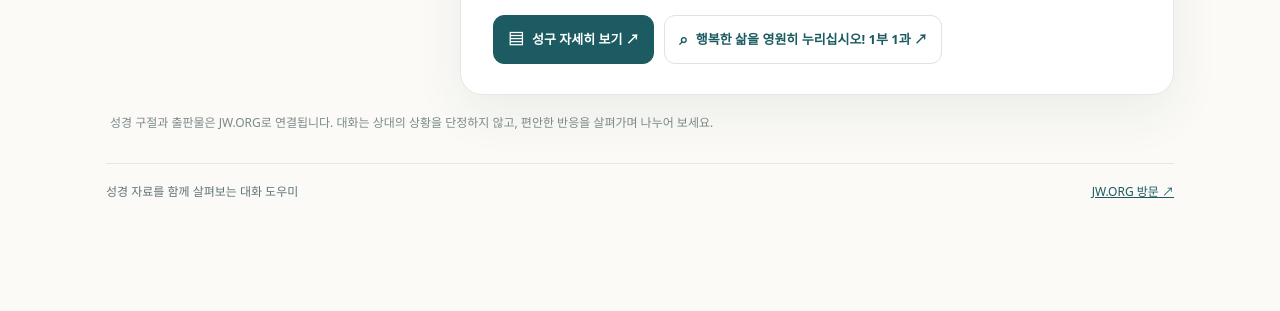
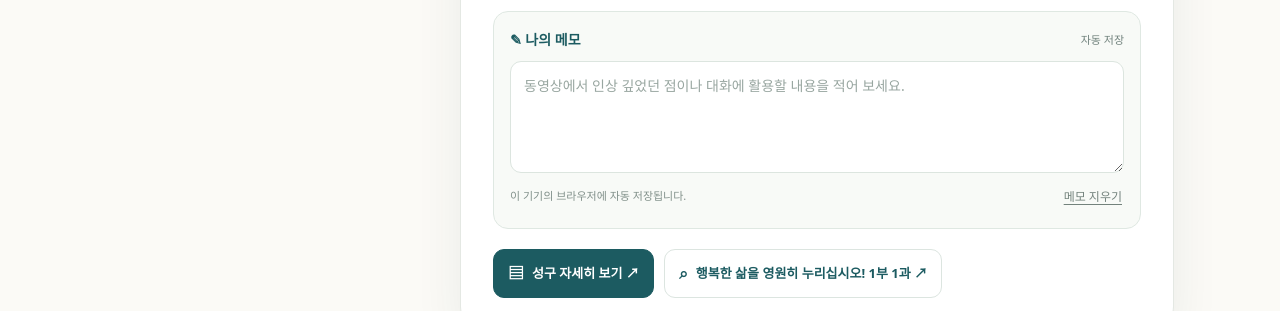
Before and after one commit to down0619/bible-conversation-guide, a plain HTML site: page index.html in a window 1280 px wide. Shown: the part 2273-2584 px from the top of the page. Before the commit the page ends 2538 px from the top, so only its background shows below. Drawn offline with Linux system fonts and the light colour scheme.

Commit message:
Add autosaving notes below each video

```diff
--- a/index.html
+++ b/index.html
@@ -60,6 +60,20 @@ img,video{ max-width:100%; }
   *,*::before,*::after{transition-duration:.01ms!important;animation-duration:.01ms!important;animation-iteration-count:1!important}
 }
 
+
+/* Per-video personal notes */
+.video-notes{margin:14px 0 20px;padding:16px;border:1px solid #dfe8e2;border-radius:15px;background:#f8faf7}
+.video-notes-head{display:flex;align-items:center;justify-content:space-between;gap:10px;margin-bottom:9px}
+.video-notes-title{font-size:14px;font-weight:800;color:var(--teal);display:flex;align-items:center;gap:7px}
+.video-notes-status{font-size:11px;color:#71827d;white-space:nowrap}
+.video-notes textarea{display:block;width:100%;min-height:112px;resize:vertical;border:1px solid #dce5df;border-radius:11px;background:#fff;padding:12px 13px;color:var(--ink);font:inherit;font-size:14px;line-height:1.65;outline:none}
+.video-notes textarea:focus{border-color:#6d9e91;box-shadow:0 0 0 3px #1c5b6115}
+.video-notes textarea::placeholder{color:#98a6a0}
+.video-notes-foot{display:flex;justify-content:space-between;align-items:center;gap:8px;margin-top:8px}
+.video-notes-help{font-size:11px;color:#81908a}
+.video-notes-clear{border:0;background:transparent;color:#73827c;font:inherit;font-size:12px;padding:6px 2px;cursor:pointer;text-decoration:underline;text-underline-offset:3px}
+@media(max-width:760px){.video-notes{padding:13px;margin:12px 0 18px}.video-notes textarea{min-height:105px;font-size:14px}.video-notes-clear{min-height:36px}}
+
 </style></head><body><main class="shell">
 <header class="top"><div class="brand"><span class="brand-mark">성</span>성경으로 나누는 짧은 대화</div><div class="top-note">이웃과 편안하게 나누는 대화 자료</div></header>
 <section class="hero"><div class="eyebrow">짧은 대화 · 함께 살펴보기</div><h1>성경은 어떤 책입니까?</h1><p>“모든 성경은 하느님의 영감을 받은 것으로, 가르치고 책망하고 바로잡고 의로 징계하는 데 유익합니다.”<br><strong>디모데 후서 3:16</strong></p><div class="hero-tip">✦ 상대의 반응에 맞춰 짧게 나누어 보세요</div></section>
@@ -93,10 +107,10 @@ const verseSrc=verseImageSrc(t);
 const followup=t.followup?'<p class="discussion-question">'+t.followup+'</p>':(t.id==='meaningful-life'?'<p class="discussion-question">어떻게 영적 필요를 채울 수 있을까요?</p>':'');
 const imageBlock=t.image?`<div class="image-wrap ${t.imageFit==='contain'?'user-supplied-image':''}"><img src="${t.image}" alt="${t.alt}" loading="lazy"><span class="image-caption">${t.imageFit==='contain'?'눌러서 크게 보기':'JW.ORG 출판물 이미지'}</span></div>`:'';
 const thoughtBlock=t.thought?`<p class="thought">${t.thought}</p>`:'';
-const videoBlock=t.videoFile?`<div class="video-card"><video class="video-player" controls playsinline preload="metadata" poster="${t.videoPoster||'https://cms-imgp.jw-cdn.org/img/p/502018856/univ/art/502018856_univ_sqr_xl.jpg'}" aria-label="${t.title} 동영상"><source src="${t.videoFile}" type="video/mp4">이 브라우저는 동영상 재생을 지원하지 않습니다.</video><a class="video-source" href="${t.videoUrl}" target="_blank" rel="noopener">JW.ORG에서 동영상 열기 ↗</a></div>`:'';
+const videoBlock=t.videoFile?`<div class="video-card"><video class="video-player" controls playsinline preload="metadata" poster="${t.videoPoster||'https://cms-imgp.jw-cdn.org/img/p/502018856/univ/art/502018856_univ_sqr_xl.jpg'}" aria-label="${t.title} 동영상"><source src="${t.videoFile}" type="video/mp4">이 브라우저는 동영상 재생을 지원하지 않습니다.</video><a class="video-source" href="${t.videoUrl}" target="_blank" rel="noopener">JW.ORG에서 동영상 열기 ↗</a><section class="video-notes" aria-label="동영상 메모"><div class="video-notes-head"><label class="video-notes-title" for="videoNote-${t.id}">✎ 나의 메모</label><span class="video-notes-status" id="videoNoteStatus-${t.id}" aria-live="polite">자동 저장</span></div><textarea id="videoNote-${t.id}" placeholder="동영상에서 인상 깊었던 점이나 대화에 활용할 내용을 적어 보세요."></textarea><div class="video-notes-foot"><span class="video-notes-help">이 기기의 브라우저에 자동 저장됩니다.</span><button class="video-notes-clear" type="button" id="videoNoteClear-${t.id}">메모 지우기</button></div></section></div>`:'';
 const pubLink=t.pubUrl?`<a class="link-btn" href="${t.pubUrl}" target="_blank" rel="noopener"><span>⌕</span> ${t.pub||'관련 출판물'} ↗</a>`:'';
 detail.innerHTML=`<div class="detail-top"><div class="kicker">${t.tag}</div><h2>${t.title}</h2><p class="intro">${t.intro}</p></div>${imageBlock}<div class="detail-content"><div class="verse-label">함께 살펴볼 성구</div><button class="verse-image-button" type="button" aria-label="${t.ref} 성구 이미지 크게 보기"><img class="verse-image" src="${verseSrc}" alt="${t.ref} 한국어와 중국어 성구 이미지"><span class="zoom-hint">눌러서 크게 보기 ↗</span></button>${followup}<div class="ref">${t.ref}</div>${videoBlock}${thoughtBlock}<div class="links"><a class="link-btn primary" href="${t.verseUrl}" target="_blank" rel="noopener"><span>▤</span> 성구 자세히 보기 ↗</a>${pubLink}</div></div>`;
-const modal=document.getElementById('verseModal'),modalImg=document.getElementById('modalVerseImage'),openImage=(src,alt)=>{modalImg.src=src;modalImg.alt=alt;modal.showModal()};
+const noteField=document.getElementById('videoNote-'+t.id);if(noteField){const storageKey='bibleConversationNote:'+t.id;const status=document.getElementById('videoNoteStatus-'+t.id);const clearButton=document.getElementById('videoNoteClear-'+t.id);try{noteField.value=localStorage.getItem(storageKey)||''}catch(e){status.textContent='저장 기능을 사용할 수 없습니다'}let saveTimer;noteField.addEventListener('input',()=>{status.textContent='저장 중…';clearTimeout(saveTimer);saveTimer=setTimeout(()=>{try{localStorage.setItem(storageKey,noteField.value);status.textContent='저장됨'}catch(e){status.textContent='저장하지 못했습니다'}} ,250)});clearButton.addEventListener('click',()=>{if(!noteField.value)return;noteField.value='';try{localStorage.removeItem(storageKey);status.textContent='메모 삭제됨'}catch(e){status.textContent='삭제하지 못했습니다'}noteField.focus()})}const modal=document.getElementById('verseModal'),modalImg=document.getElementById('modalVerseImage'),openImage=(src,alt)=>{modalImg.src=src;modalImg.alt=alt;modal.showModal()};
 const userImage=detail.querySelector('.user-supplied-image img');if(userImage)userImage.addEventListener('click',()=>openImage(t.image,t.alt));
 const img=detail.querySelector('.verse-image');img.addEventListener('click',()=>openImage(verseSrc,t.ref+' 한국어와 중국어 성구 이미지'))
 }function selectCategory(id){activeCategory=id;const cat=categories.find(c=>c.id===id),filtered=topics.filter(t=>t.category===id);categoryNav.querySelectorAll('.cat-btn').forEach(b=>b.setAttribute('aria-selected',b.dataset.id===id?'true':'false'));panelTitle.textContent=(id==='family'||id==='single')?'일반 질문':cat.label+' 질문';qList.innerHTML='';if(!filtered.length){detail.innerHTML=`<div class="empty-state"><div class="empty-icon">✦</div><h2>${cat.label} 카테고리</h2><p>${cat.empty}</p></div>`;return}filtered.forEach((t,i)=>{const b=document.createElement('button');b.className='q-btn';b.type='button';b.setAttribute('aria-selected',i===0?'true':'false');b.innerHTML=`<span class="q-icon">${t.icon}</span><span class="q-text">${t.question}</span><span class="q-arrow">›</span>`;b.addEventListener('click',()=>{qList.querySelectorAll('.q-btn').forEach(x=>x.setAttribute('aria-selected','false'));b.setAttribute('aria-selected','true');render(t)});qList.appendChild(b)});render(filtered[0])}
```
